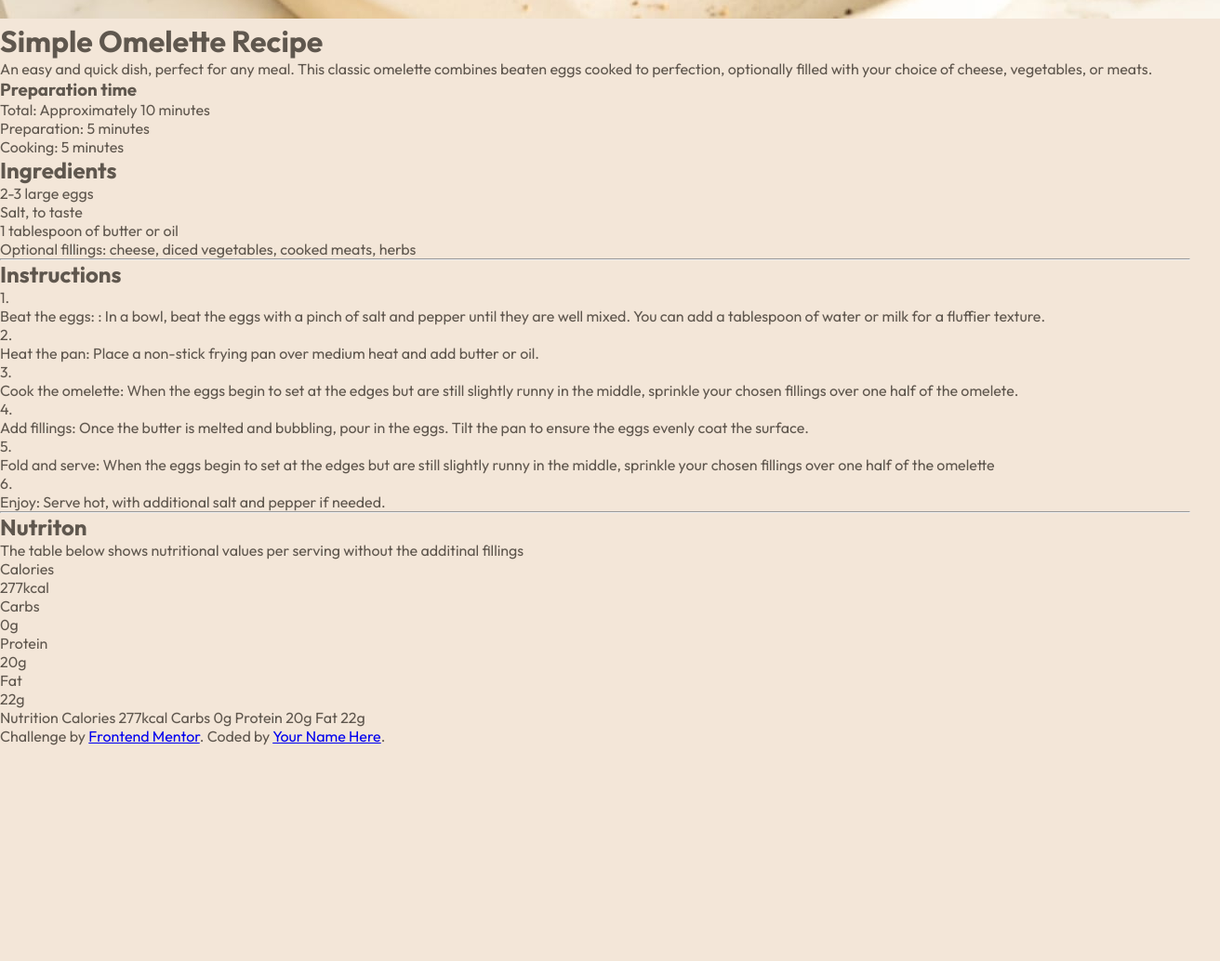
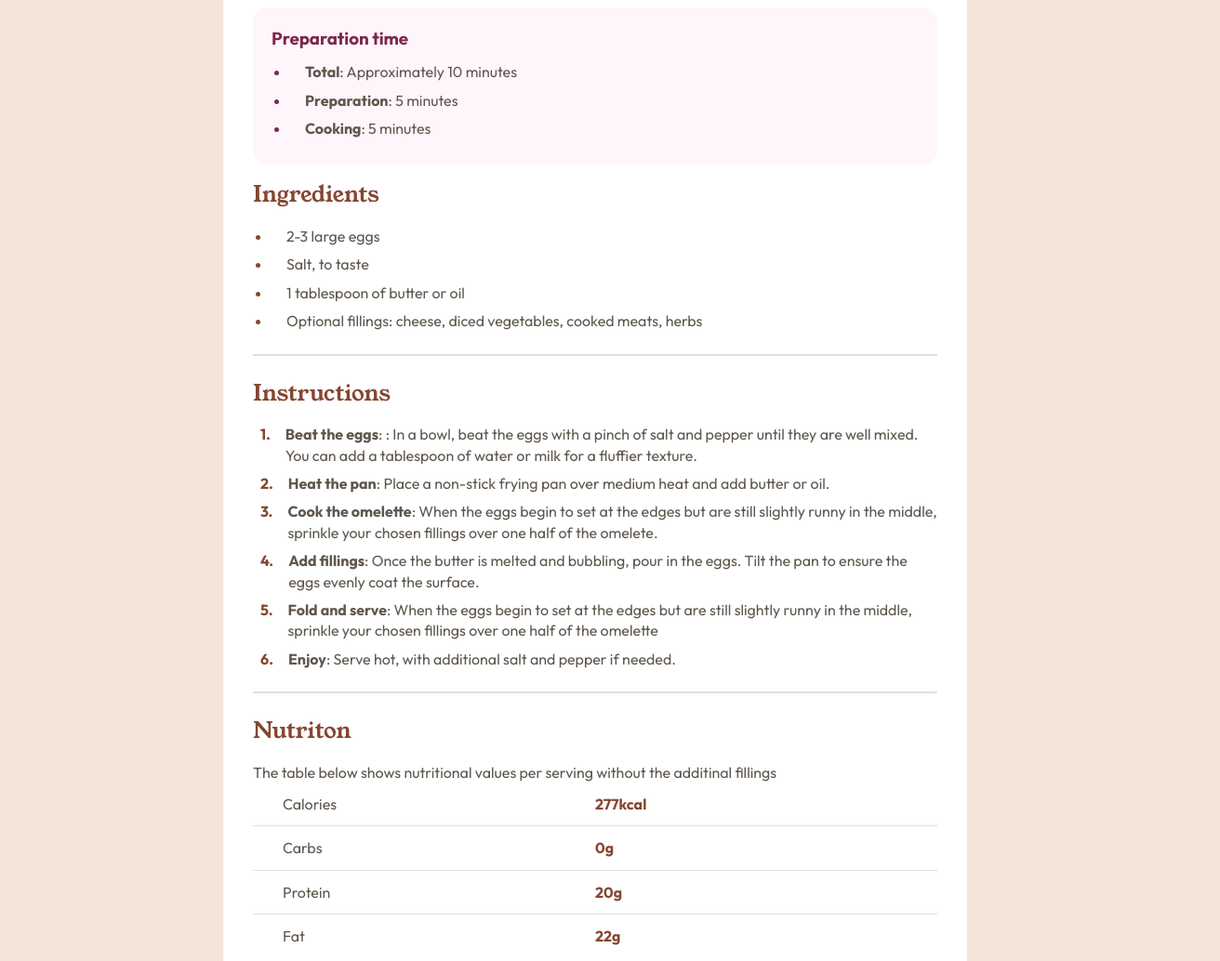
Before and after one commit to 4ndradeGabriel/Recipe-page, a plain HTML site: page index.html in a window 1280 px wide. Shown: the part 580-1614 px from the top of the page at 93% size, 1312 px wide, since content can reach past the window. Before the commit the page ends 1382 px from the top, so only its background shows below. Drawn offline with Linux system fonts and the light colour scheme.

Commit message:
feat-add-css-styles
styling page

```diff
--- a/index.html
+++ b/index.html
@@ -1,19 +1,22 @@
 <!DOCTYPE html>
 <html lang="en">
+
 <head>
   <meta charset="UTF-8">
-  <meta name="viewport" content="width=device-width, initial-scale=1.0"> <!-- displays site properly based on user's device -->
+  <meta name="viewport" content="width=device-width, initial-scale=1.0">
+  <!-- displays site properly based on user's device -->
 
   <link rel="icon" type="image/png" sizes="32x32" href="./assets/images/favicon-32x32.png">
   <link rel="stylesheet" href="./style.css">
 
   <title>Frontend Mentor | Recipe page</title>
 </head>
+
 <body>
 
   <div class="container">
     <div class="recipe-img">
-      <img src="./assets/images/image-omelette.jpeg" alt="">
+      <img class="recipe" src="./assets/images/image-omelette.jpeg" alt="">
     </div>
 
     <div class="recipe-information">
@@ -34,7 +37,7 @@
 
       <div class="recipe-step">
         <h2>Ingredients</h2>
-        <ul>
+        <ul class="ingredients">
           <li><span>2-3 large eggs</span></li>
           <li><span>Salt, to taste</span></li>
           <li><span>1 tablespoon of butter or oil</span></li>
@@ -49,7 +52,8 @@
           <div class="instructions">
             <div class="item">
               <div class="num">1.</div>
-              <p><span>Beat the eggs</span>: : In a bowl, beat the eggs with a pinch of salt and pepper until they are well mixed. You can add a tablespoon of water or milk for a fluffier texture.</p>
+              <p><span>Beat the eggs</span>: : In a bowl, beat the eggs with a pinch of salt and pepper until they are
+                well mixed. You can add a tablespoon of water or milk for a fluffier texture.</p>
             </div>
             <div class="item">
               <div class="num">2.</div>
@@ -57,15 +61,18 @@
             </div>
             <div class="item">
               <div class="num">3.</div>
-              <p><span>Cook the omelette</span>: When the eggs begin to set at the edges but are still slightly runny in the middle, sprinkle your chosen fillings over one half of the omelete.</p>
+              <p><span>Cook the omelette</span>: When the eggs begin to set at the edges but are still slightly runny in
+                the middle, sprinkle your chosen fillings over one half of the omelete.</p>
             </div>
             <div class="item">
               <div class="num">4.</div>
-              <p><span>Add fillings</span>: Once the butter is melted and bubbling, pour in the eggs. Tilt the pan to ensure the eggs evenly coat the surface.</p>
+              <p><span>Add fillings</span>: Once the butter is melted and bubbling, pour in the eggs. Tilt the pan to
+                ensure the eggs evenly coat the surface.</p>
             </div>
             <div class="item">
               <div class="num">5.</div>
-              <p><span>Fold and serve</span>: When the eggs begin to set at the edges but are still slightly runny in the
+              <p><span>Fold and serve</span>: When the eggs begin to set at the edges but are still slightly runny in
+                the
                 middle, sprinkle your chosen fillings over one half of the omelette</p>
             </div>
             <div class="item">
@@ -100,45 +107,8 @@
             </div>
           </div>
         </div>
-
       </div>
-
-  </div>
-
-
-
-
-
-
-
-
-
-
-
-
-
-
-
-
-  Nutrition
-
-
-
-  Calories
-  277kcal
-
-  Carbs
-  0g
-
-  Protein
-  20g
-
-  Fat
-  22g
-
-  <div class="attribution">
-    Challenge by <a href="https://www.frontendmentor.io?ref=challenge" target="_blank">Frontend Mentor</a>.
-    Coded by <a href="#">Your Name Here</a>.
     </div>
 </body>
+
 </html>
--- a/style.css
+++ b/style.css
@@ -1,4 +1,6 @@
 @import url('https://fonts.googleapis.com/css2?family=Outfit:wght@100..900&display=swap');
+
+@import url('https://fonts.googleapis.com/css2?family=Young+Serif&display=swap');
 
 :root {
     --white: hsl(0, 0%, 100%);
@@ -11,7 +13,6 @@
     --dark-grey: hsl(24, 5%, 18%);
 }
 
-
 * {
     padding: 0;
     margin: 0;
@@ -21,5 +22,170 @@
 body {
     background-color: var(--eggshell);
     color: var(--dark-taupe);
-    font-family: "Outfit", serif;
+    min-height: 100vh;
+    font-family: "Outfit", sans-serif;
+    line-height: 1.4;
+    display: grid;
+    place-content: center;
 }
+
+.recipe {
+    max-width: 100%;
+    display: block;
+}
+
+h1, h2 {
+    font-family: 'Young Serif', serif;
+    font-weight: 400;
+}
+
+h1 {
+    color: var(--dark-grey);
+    font-size: 2.8rem;
+}
+
+h2 {
+    color: var(--reddish-brown);
+    margin-bottom: 1rem;
+}
+
+h3 {
+    color: var(--dark-raspberry);
+}
+
+.recipe-step {
+    margin: 1rem 0;
+}
+
+.nutrition-step {
+    margin-top: 1rem;
+}
+
+ul {
+    padding-left: 1.25rem;
+}
+
+ul li::marker {
+    color: var(--reddish-brown);
+    font-weight: bold;
+}
+
+ul li {
+    margin-bottom: .5rem;
+}
+
+ul li span {
+    color: var(--dark-taupe);
+    margin-left: 1rem;
+    font-weight: 700;
+}
+
+hr {
+    margin: 1.5rem 0;
+    border: 1px solid var(--light-grey);
+
+}
+
+.container {
+    max-width: 800px;
+    background-color: var(--white);
+    margin: 2rem;
+    border-radius: 1rem;
+}
+
+.container .recipe-img {
+    padding: 2rem;
+    border-radius: 1rem;
+    overflow: hidden;
+}
+
+.container .recipe-img img {
+    border-radius: 1rem;
+}
+
+.recipe-information {
+    padding: 0rem 2rem 2rem 2rem;
+}
+
+.description {
+    margin: 1.5rem 0;
+}
+
+.recipe-prep-time {
+    background-color: var(--light-magenta);
+    padding: 1.25rem;
+    border-radius: 1rem;
+}
+
+.recipe-prep-time h3 {
+    color: var(--dark-raspberry);
+    margin-bottom: .75rem;
+}
+
+.recipe-prep-time ul li::marker {
+    color: var(--dark-raspberry);
+}
+
+.ingredients li {
+    margin-bottom: .5rem;
+}
+
+.ingredients li span {
+    font-weight: initial;
+}
+
+.instructions .item {
+    padding-left: .5rem;
+    margin-bottom: .5rem;
+    display: flex;
+}
+
+.instructions .item .num {
+    color: var(--reddish-brown);
+    margin-right: 1rem;
+    font-weight: 700;
+}
+
+.instructions .item p span {
+    font-weight: 700;
+}
+
+.nutrition-step .values {
+    margin-bottom: 1rem;
+}
+
+.nutrition-table .item {
+    padding: 0.75rem 2rem;
+    display: flex;
+    border-bottom: 1px solid var(--light-grey);
+}
+
+.nutrition-table .item:last-child {
+    border-bottom: 0;
+}
+
+.nutrition-table .item p:nth-child(2) {
+    color: var(--reddish-brown);
+    font-weight: 700;
+}
+
+.nutrition .item > * {
+    width: 100px;
+    margin-right: auto;
+}
+
+@media (max-width: 540px) {
+    .container {
+        margin: 0;
+    }
+    .container .recipe-img {
+        padding: 0;
+        border-radius: 0;
+    }
+    .container .recipe-img .recipe {
+        border-radius: 0;
+    }
+    h1 {
+        margin-top:2rem
+        }
+}
```
Lines whose indentation alone changed are shown as unchanged.
